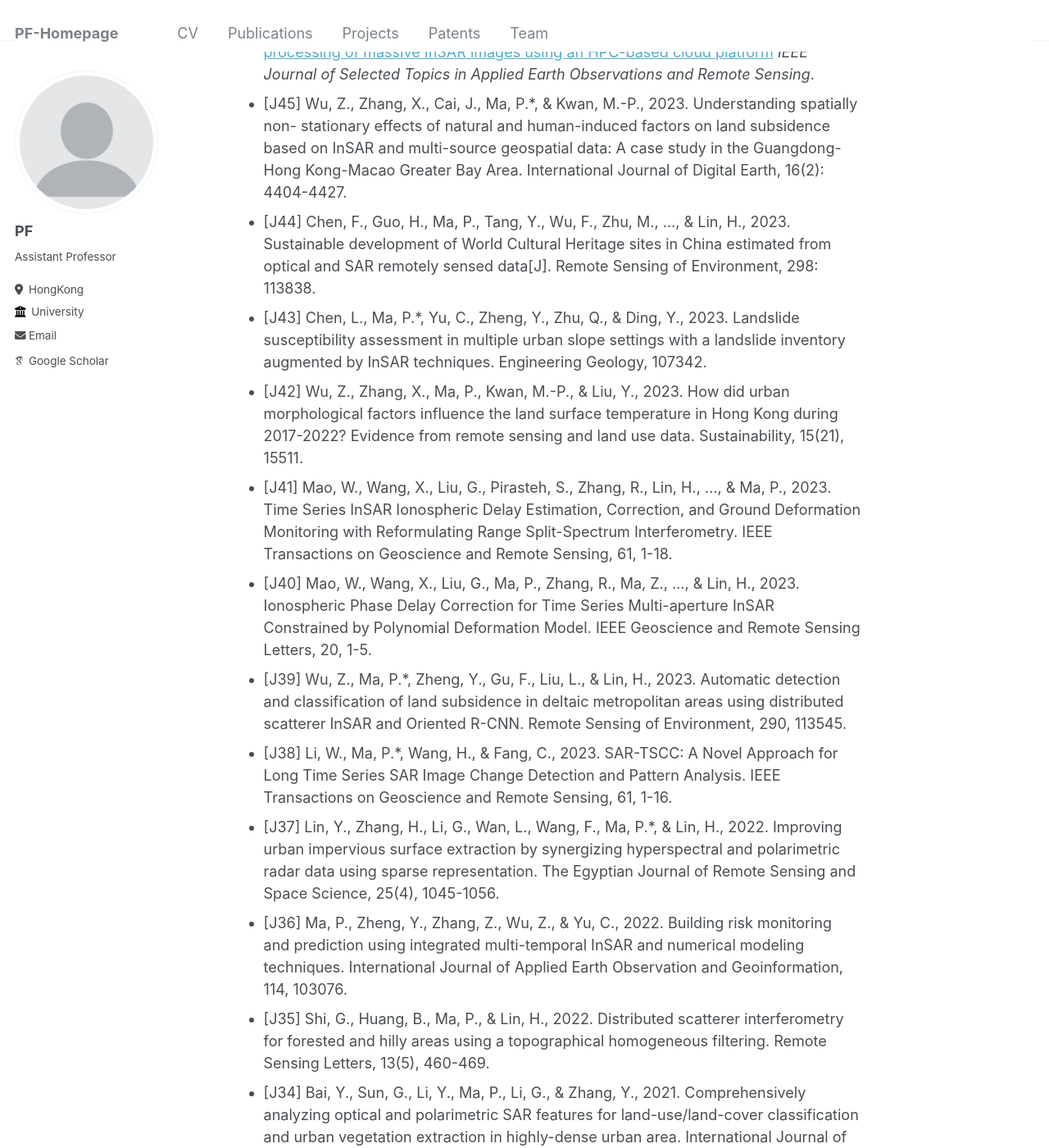
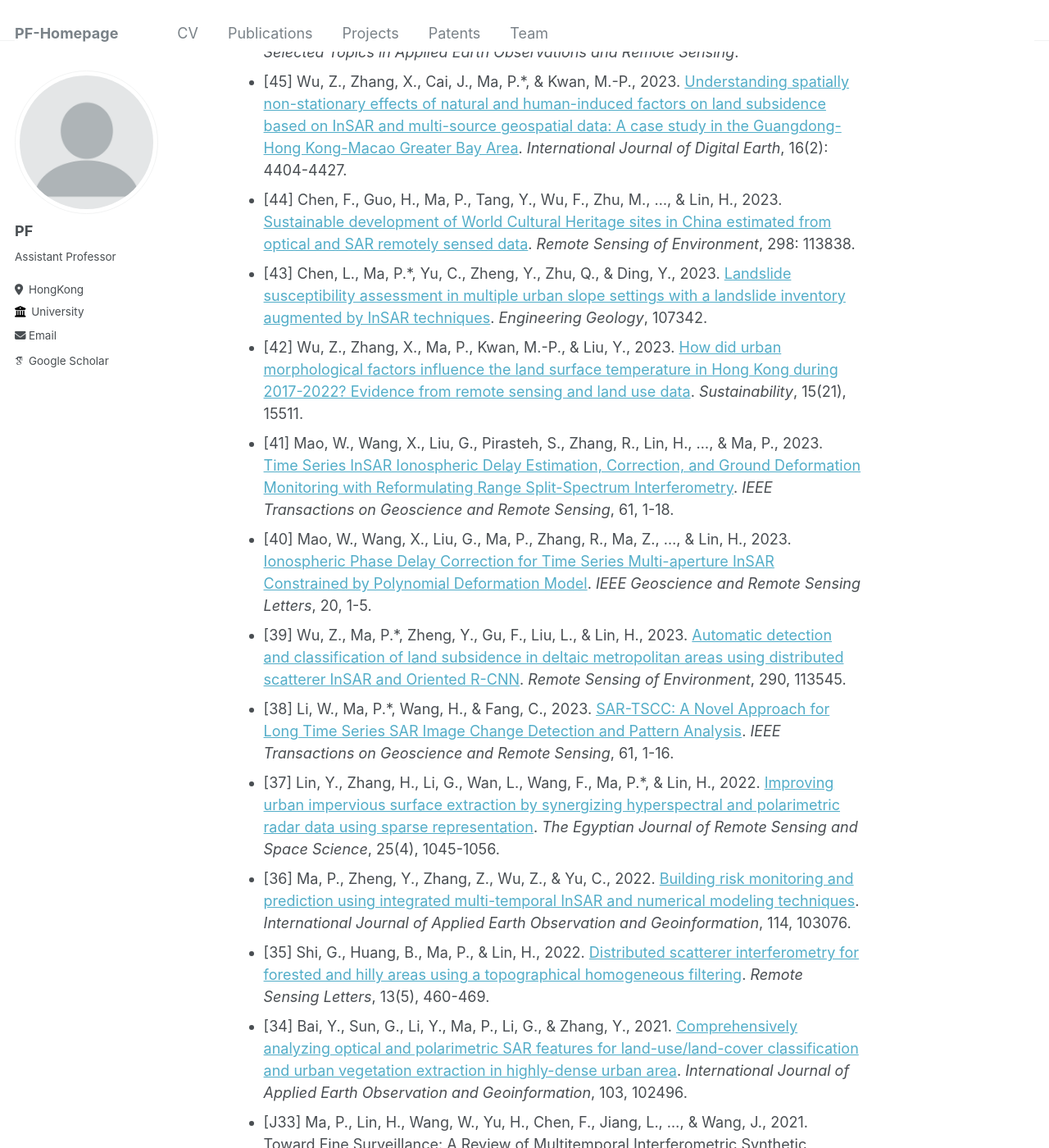
Before and after one commit to pfMA03/peifengMa, a Jekyll site: the page built from _publications/2015-10-01-paper-title-number-3.md, in a window 1280 px wide and 1400 px high, scrolled down 267 px. Shown: the whole window at 82% size. Built offline with Jekyll 4.4.1, drawn with Linux system fonts in a browser that asks for light colours; some web fonts are replaced; some of the changed text lies outside the part shown.

Commit message:
Update 2015-10-01-paper-title-number-3.md

```diff
--- a/_publications/2015-10-01-paper-title-number-3.md
+++ b/_publications/2015-10-01-paper-title-number-3.md
@@ -9,36 +9,36 @@ permalink: /publication/2015-10-01-paper-title-number-3
 #citation: 'Your Name, You. (2015). &quot;Paper Title Number 3.&quot; <i>Journal 1</i>. 1(3).'
 ---
 
-* [J47] Ma, P.*, Wu, Z., Zhang, Z., & Au, F., 2024. SAR-Transformer-based decomposition of time-
-series InSAR signals for evaluating the impacts of Geotechnical, Meteorological, and Marine conditions on the Hong Kong-Zhuhai-Macao Bridge’s deformations. Remote Sensing ofEnvironment, 302, 113962. [check the paper](https://doi.org/10.1016/j.rse.2023.113962)
-* [J46] Wu, Z., Zhang, X., Ye, G., & Ma, P.*, 2024. [Efficient management and processing of massive InSAR images using an HPC-based cloud platform](https://ieeexplore.ieee.org/document/10381745)  _IEEE Journal of Selected Topics in Applied Earth Observations and Remote Sensing_.
-* [J45] Wu, Z., Zhang, X., Cai, J., Ma, P.*, & Kwan, M.-P., 2023. Understanding spatially non- stationary effects of natural and human-induced factors on land subsidence based on InSAR and multi-source geospatial data: A case study in the Guangdong-Hong Kong-Macao Greater Bay Area. International Journal of Digital Earth, 16(2): 4404-4427.
-* [J44] Chen, F., Guo, H., Ma, P., Tang, Y., Wu, F., Zhu, M., …, & Lin, H., 2023. Sustainable development of World Cultural Heritage sites in China estimated from optical and SAR
-remotely sensed data[J]. Remote Sensing of Environment, 298: 113838.
-* [J43] Chen, L., Ma, P.*, Yu, C., Zheng, Y., Zhu, Q., & Ding, Y., 2023. Landslide susceptibility assessment in multiple urban slope settings with a landslide inventory augmented by InSAR
-techniques. Engineering Geology, 107342.
-* [J42] Wu, Z., Zhang, X., Ma, P., Kwan, M.-P., & Liu, Y., 2023. How did urban morphological factors influence the land surface temperature in Hong Kong during 2017-2022? Evidence from remote sensing and land use data. Sustainability, 15(21), 15511.
-* [J41] Mao, W., Wang, X., Liu, G., Pirasteh, S., Zhang, R., Lin, H., …, & Ma, P., 2023. Time Series
+* [47] Ma, P.*, Wu, Z., Zhang, Z., & Au, F., 2024. [SAR-Transformer-based decomposition of time-
+series InSAR signals for evaluating the impacts of Geotechnical, Meteorological, and Marine conditions on the Hong Kong-Zhuhai-Macao Bridge’s deformations](https://doi.org/10.1016/j.rse.2023.113962). _Remote Sensing of Environment_, 302, 113962.
+* [46] Wu, Z., Zhang, X., Ye, G., & Ma, P.*, 2024. [Efficient management and processing of massive InSAR images using an HPC-based cloud platform](https://ieeexplore.ieee.org/document/10381745)  _IEEE Journal of Selected Topics in Applied Earth Observations and Remote Sensing_.
+* [45] Wu, Z., Zhang, X., Cai, J., Ma, P.*, & Kwan, M.-P., 2023. [Understanding spatially non-stationary effects of natural and human-induced factors on land subsidence based on InSAR and multi-source geospatial data: A case study in the Guangdong-Hong Kong-Macao Greater Bay Area](https://doi.org/10.1080/17538947.2023.2271882). _International Journal of Digital Earth_, 16(2): 4404-4427.
+* [44] Chen, F., Guo, H., Ma, P., Tang, Y., Wu, F., Zhu, M., …, & Lin, H., 2023. [Sustainable development of World Cultural Heritage sites in China estimated from optical and SAR remotely sensed data](https://doi.org/10.1016/j.rse.2023.113838). _Remote Sensing of Environment_, 298: 113838.
+* [43] Chen, L., Ma, P.*, Yu, C., Zheng, Y., Zhu, Q., & Ding, Y., 2023. [Landslide susceptibility assessment in multiple urban slope settings with a landslide inventory augmented by InSAR techniques](https://doi.org/10.1016/j.enggeo.2023.107342). _Engineering Geology_, 107342.
+* [42] Wu, Z., Zhang, X., Ma, P., Kwan, M.-P., & Liu, Y., 2023. [How did urban morphological factors influence
+  the land surface temperature in Hong Kong during 2017-2022? Evidence from remote sensing and land use data](https://doi.org/10.3390/su152115511).
+  _Sustainability_, 15(21), 15511.
+* [41] Mao, W., Wang, X., Liu, G., Pirasteh, S., Zhang, R., Lin, H., …, & Ma, P., 2023. [Time Series
 InSAR Ionospheric Delay Estimation, Correction, and Ground Deformation Monitoring with
-Reformulating Range Split-Spectrum Interferometry. IEEE Transactions on Geoscience and Remote Sensing, 61, 1-18.
-* [J40] Mao, W., Wang, X., Liu, G., Ma, P., Zhang, R., Ma, Z., …, & Lin, H., 2023. Ionospheric
+Reformulating Range Split-Spectrum Interferometry](10.1109/TGRS.2023.3298919). _IEEE Transactions on Geoscience and Remote Sensing_, 61, 1-18.
+* [40] Mao, W., Wang, X., Liu, G., Ma, P., Zhang, R., Ma, Z., …, & Lin, H., 2023. [Ionospheric
 Phase Delay Correction for Time Series Multi-aperture InSAR Constrained by Polynomial
-Deformation Model. IEEE Geoscience and Remote Sensing Letters, 20, 1-5.
-* [J39] Wu, Z., Ma, P.*, Zheng, Y., Gu, F., Liu, L., & Lin, H., 2023. Automatic detection and
+Deformation Model](10.1109/LGRS.2023.3281343). _IEEE Geoscience and Remote Sensing Letters_, 20, 1-5.
+* [39] Wu, Z., Ma, P.*, Zheng, Y., Gu, F., Liu, L., & Lin, H., 2023. [Automatic detection and
 classification of land subsidence in deltaic metropolitan areas using distributed scatterer
-InSAR and Oriented R-CNN. Remote Sensing of Environment, 290, 113545.
-* [J38] Li, W., Ma, P.*, Wang, H., & Fang, C., 2023. SAR-TSCC: A Novel Approach for Long Time
-Series SAR Image Change Detection and Pattern Analysis. IEEE Transactions on Geoscience and Remote Sensing, 61, 1-16.
-* [J37] Lin, Y., Zhang, H., Li, G., Wan, L., Wang, F., Ma, P.*, & Lin, H., 2022. Improving urban
+InSAR and Oriented R-CNN](https://doi.org/10.1016/j.rse.2023.113545). _Remote Sensing of Environment_, 290, 113545.
+* [38] Li, W., Ma, P.*, Wang, H., & Fang, C., 2023. [SAR-TSCC: A Novel Approach for Long Time
+Series SAR Image Change Detection and Pattern Analysis](10.1109/TGRS.2023.3243900). _IEEE Transactions on Geoscience and Remote Sensing_, 61, 1-16.
+* [37] Lin, Y., Zhang, H., Li, G., Wan, L., Wang, F., Ma, P.*, & Lin, H., 2022. [Improving urban
 impervious surface extraction by synergizing hyperspectral and polarimetric radar data using
-sparse representation. The Egyptian Journal of Remote Sensing and Space Science, 25(4), 1045-1056.
-* [J36] Ma, P., Zheng, Y., Zhang, Z., Wu, Z., & Yu, C., 2022. Building risk monitoring and prediction
-using integrated multi-temporal InSAR and numerical modeling techniques. International
-Journal of Applied Earth Observation and Geoinformation, 114, 103076.
-* [J35] Shi, G., Huang, B., Ma, P., & Lin, H., 2022. Distributed scatterer interferometry for forested
-and hilly areas using a topographical homogeneous filtering. Remote Sensing Letters, 13(5), 460-469.
-* [J34] Bai, Y., Sun, G., Li, Y., Ma, P., Li, G., & Zhang, Y., 2021. Comprehensively analyzing optical
-and polarimetric SAR features for land-use/land-cover classification and urban vegetation extraction in highly-dense urban area. International Journal of Applied Earth Observation and Geoinformation, 103, 102496.
+sparse representation](https://doi.org/10.1016/j.ejrs.2022.11.004). _The Egyptian Journal of Remote Sensing and Space Science_, 25(4), 1045-1056.
+* [36] Ma, P., Zheng, Y., Zhang, Z., Wu, Z., & Yu, C., 2022. [Building risk monitoring and prediction
+using integrated multi-temporal InSAR and numerical modeling techniques](https://doi.org/10.1016/j.jag.2022.103076). _International
+Journal of Applied Earth Observation and Geoinformation_, 114, 103076.
+* [35] Shi, G., Huang, B., Ma, P., & Lin, H., 2022. [Distributed scatterer interferometry for forested
+and hilly areas using a topographical homogeneous filtering](https://doi.org/10.1080/2150704X.2022.2039414). _Remote Sensing Letters_, 13(5), 460-469.
+* [34] Bai, Y., Sun, G., Li, Y., Ma, P., Li, G., & Zhang, Y., 2021. [Comprehensively analyzing optical
+and polarimetric SAR features for land-use/land-cover classification and urban vegetation extraction in highly-dense urban area](https://doi.org/10.1016/j.jag.2021.102496). _International Journal of Applied Earth Observation and Geoinformation_, 103, 102496.
 * [J33] Ma, P., Lin, H., Wang, W., Yu, H., Chen, F., Jiang, L., …, & Wang, J., 2021. Toward Fine
 Surveillance: A Review of Multitemporal Interferometric Synthetic Aperture Radar for Infrastructure Health Monitoring. IEEE Geoscience and Remote Sensing Magazine, 10(1), 207-230.
 * [J32] Zhao, Z., Wu, Z., Zheng, Y., & Ma, P.*, 2021. Recurrent neural networks for atmospheric noise removal from InSAR time series with missing values. ISPRS Journal of Photogrammetry and Remote Sensing, 180, 227-237.
```
